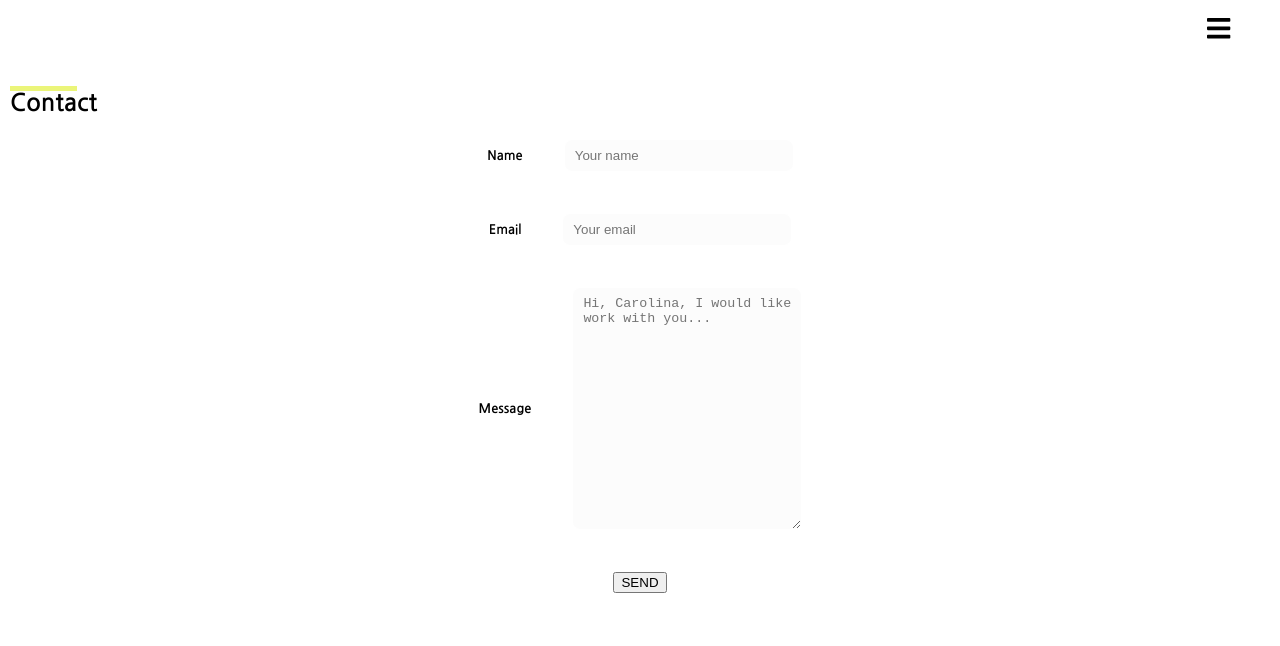
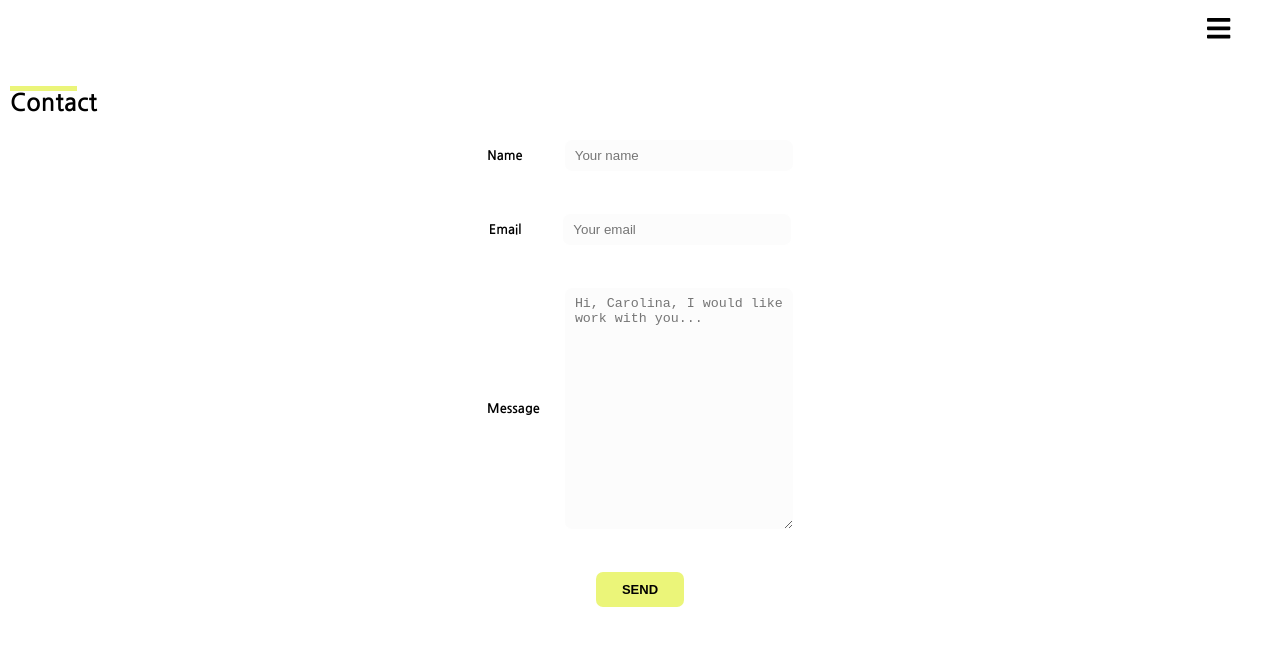
Before and after one commit to carosalazar28/Website-2021, a React (Create React App) app: page /contact in a window 1280 px wide. Shown: the top 646 px of the page. Built offline with nearby package versions, Linux system fonts and the light colour scheme.

Commit message:
add more styles for button form

```diff
--- a/src/components/ContactStyled.js
+++ b/src/components/ContactStyled.js
@@ -25,3 +25,19 @@ export const InputForm = styled.input`
     outline-color: #EBF579;
   };
 `;
+
+export const ButtonSend = styled.button`
+  padding: 10px 26px;
+  border-radius: 7px;
+  border: none;
+  background-color: #EBF579;
+  font-size: 13px;
+  font-weight: bold;
+  &:hover {
+    background-color: #ebf57982;
+    border: 1px solid #ebf579;
+  };
+  &:focus {
+    outline: none;
+  };
+`;
--- a/src/pages/Contact.js
+++ b/src/pages/Contact.js
@@ -1,6 +1,6 @@
 import React, { useState } from 'react';
 import { ContainerSection, SectionName } from '../components/styled/ContainerSection';
-import { FormContainer, InputForm, LabelForm } from '../components/ContactStyled';
+import { FormContainer, InputForm, LabelForm, ButtonSend } from '../components/ContactStyled';
 
 export function Contact() {
 
@@ -44,6 +44,7 @@ export function Contact() {
             <span>Message</span>
             <InputForm
               as={'textarea'}
+              style={{ marginLeft: 25 }}
               id="message"
               type="text"
               name="message"
@@ -55,7 +56,7 @@ export function Contact() {
             >
             </InputForm>
           </LabelForm>
-          <button type="submit" >SEND</button>
+          <ButtonSend type="submit" >SEND</ButtonSend>
         </FormContainer>
       </div>
     </ContainerSection>
```
